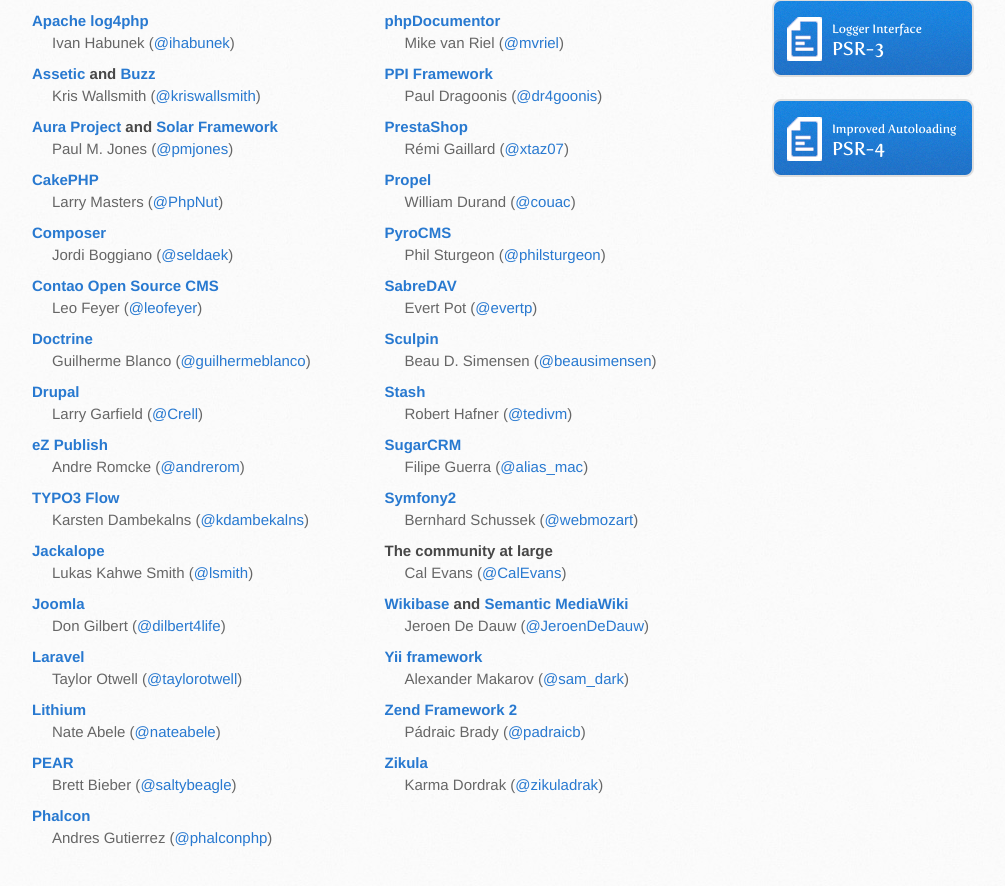
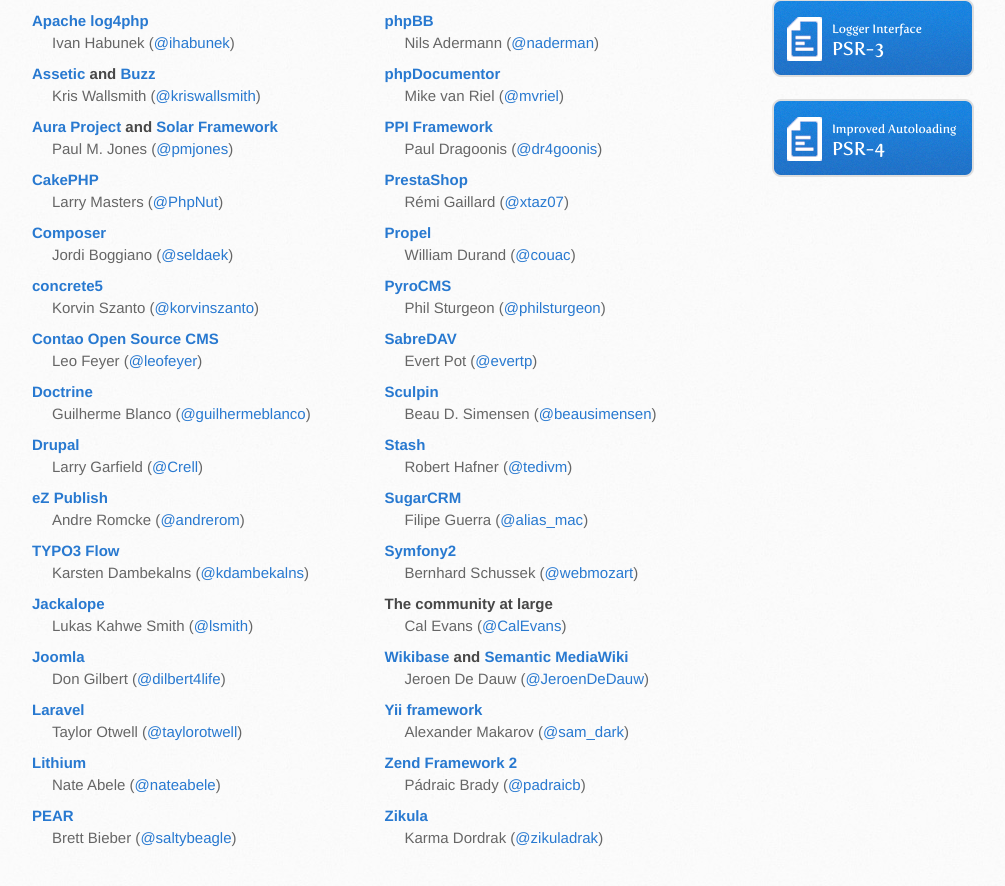
Before and after one commit to php-fig/www.php-fig.org, a Jekyll site: the page built from index.md, in a window 1280 px wide and 900 px high, scrolled down 933 px. Shown: the top 886 px of the window, without its empty margins (138-1143 px from the left). Built offline with Jekyll 4.4.1, drawn with Linux system fonts in a browser that asks for light colours; Markdown is read by kramdown in place of the engine named in the settings.

Commit message:
Add concrete5 as a member project
Adding an entry as we'd like it to appear since [we've reached quorum](https://groups.google.com/forum/#!msg/php-fig/OI2I8xPz1Qs/0_RZqYfFsikJ) pending official final count.

```diff
--- a/index.md
+++ b/index.md
@@ -77,6 +77,11 @@ Do not combine separate membership requests in a single thread; one request per
     <li>
         <h4><a target="_blank" href="http://getcomposer.org/">Composer</a></h4>
         Jordi Boggiano (<a href="http://twitter.com/seldaek/">@seldaek</a>)
+    </li>
+
+    <li>
+        <h4><a target="_blank" href="http://www.concrete5.org/">concrete5</a></h4>
+        Korvin Szanto (<a href="http://twitter.com/korvinszanto/">@korvinszanto</a>)
     </li>
 
     <li>
```
